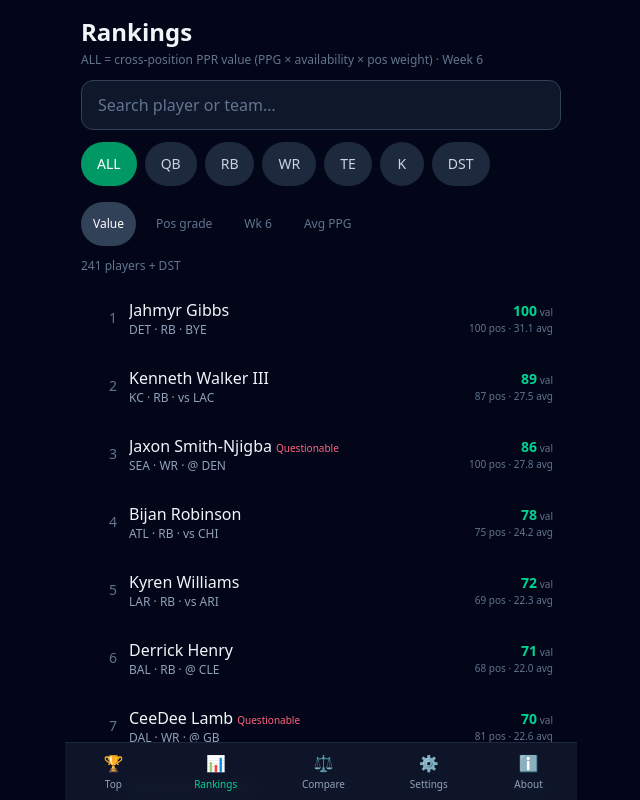
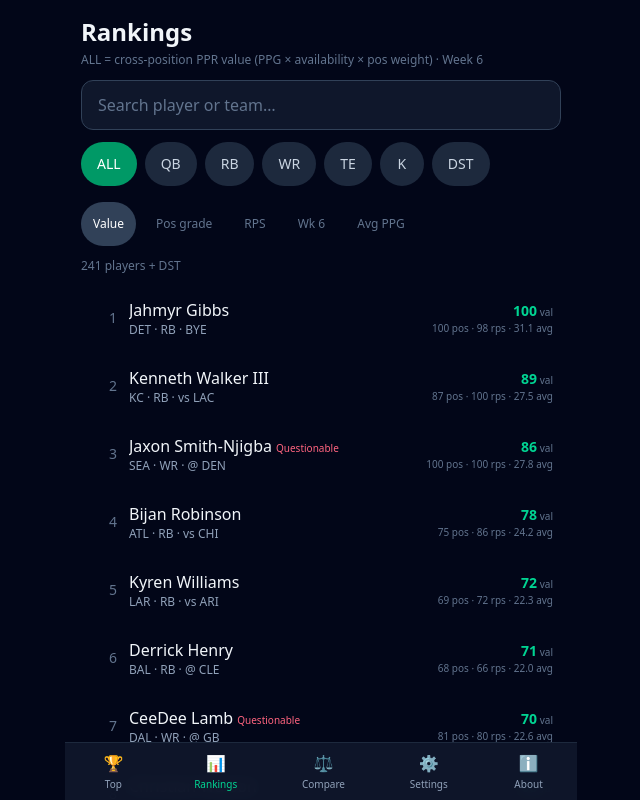
Before and after one commit to tuldom84/nfl-player-ratings, a React (Vite) app: page /nfl-player-ratings/rankings in a window 1280 px wide. Shown: the whole page, without its empty margins (319-959 px from the left). Built offline with nearby package versions, Linux system fonts and the light colour scheme.

Commit message:
feat: Real Position Score (RPS) — real football value by position from per-game stats

```diff
--- a/src/features/Rankings.tsx
+++ b/src/features/Rankings.tsx
@@ -5,7 +5,7 @@ import type { Position } from '../lib/types'
 
 const POSITIONS: (Position | 'ALL')[] = ['ALL', 'QB', 'RB', 'WR', 'TE', 'K', 'DST']
 
-type SortKey = 'value' | 'pos' | 'proj' | 'avg'
+type SortKey = 'value' | 'pos' | 'rps' | 'proj' | 'avg'
 
 type RankRow = {
   id: string
@@ -15,6 +15,7 @@ type RankRow = {
   displayGrade: number
   valueGrade: number
   posGrade: number
+  rps: number
   avgPts?: number
   projectedPts?: number
   availability?: number
@@ -28,7 +29,6 @@ export default function Rankings() {
   const { data, loading, error } = useDataLake()
   const [pos, setPos] = useState<Position | 'ALL'>('ALL')
   const [query, setQuery] = useState('')
-  // Persist until the user changes it — do not reset on position tab switch
   const [sortBy, setSortBy] = useState<SortKey>('value')
 
   const filtered = useMemo(() => {
@@ -45,6 +45,7 @@ export default function Rankings() {
         displayGrade: d.grade,
         valueGrade: d.valueGrade ?? d.grade,
         posGrade: d.grade,
+        rps: d.rps ?? d.grade,
         avgPts: d.fantasy?.avgPts,
         projectedPts: d.fantasy?.projectedPts,
         availability: d.availability,
@@ -62,6 +63,7 @@ export default function Rankings() {
           displayGrade: p.valueGrade ?? p.grade,
           valueGrade: p.valueGrade ?? p.grade,
           posGrade: p.grade,
+          rps: p.rps ?? p.grade,
           avgPts: p.fantasy?.avgPts,
           projectedPts: p.fantasy?.projectedPts,
           availability: p.availability,
@@ -77,6 +79,7 @@ export default function Rankings() {
           displayGrade: d.valueGrade ?? d.grade,
           valueGrade: d.valueGrade ?? d.grade,
           posGrade: d.grade,
+          rps: d.rps ?? d.grade,
           avgPts: d.fantasy?.avgPts,
           projectedPts: d.fantasy?.projectedPts,
           availability: d.availability,
@@ -96,6 +99,7 @@ export default function Rankings() {
           displayGrade: p.grade,
           valueGrade: p.valueGrade ?? p.grade,
           posGrade: p.grade,
+          rps: p.rps ?? p.grade,
           avgPts: p.fantasy?.avgPts,
           projectedPts: p.fantasy?.projectedPts,
           availability: p.availability,
@@ -118,6 +122,7 @@ export default function Rankings() {
       if (sortBy === 'proj') return (b.projectedPts ?? 0) - (a.projectedPts ?? 0)
       if (sortBy === 'avg') return (b.avgPts ?? 0) - (a.avgPts ?? 0)
       if (sortBy === 'pos') return b.posGrade - a.posGrade
+      if (sortBy === 'rps') return b.rps - a.rps
       return b.valueGrade - a.valueGrade
     })
   }, [data, pos, query, sortBy])
@@ -131,11 +136,13 @@ export default function Rankings() {
     <div className="px-4 pt-4 pb-8">
       <h1 className="text-2xl font-bold mb-1">Rankings</h1>
       <p className="text-xs text-slate-500 mb-3">
-        {pos === 'ALL'
-          ? 'ALL = cross-position PPR value (PPG × availability × pos weight)'
-          : pos === 'DST'
-            ? 'DST ranked by selected sort · pos grade is relative among defenses'
-            : `${pos} ranked by selected sort · pos grade is relative among ${pos}s`}
+        {sortBy === 'rps'
+          ? 'RPS = real football value at position (not fantasy)'
+          : pos === 'ALL'
+            ? 'ALL = cross-position PPR value (PPG × availability × pos weight)'
+            : pos === 'DST'
+              ? 'DST ranked by selected sort'
+              : `${pos} ranked by selected sort`}
         {' · '}Week {week}
       </p>
 
@@ -166,6 +173,7 @@ export default function Rankings() {
           [
             { key: 'value' as const, label: 'Value' },
             { key: 'pos' as const, label: 'Pos grade' },
+            { key: 'rps' as const, label: 'RPS' },
             { key: 'proj' as const, label: `Wk ${week}` },
             { key: 'avg' as const, label: 'Avg PPG' },
           ] as const
@@ -210,7 +218,9 @@ export default function Rankings() {
                   : '—'
                 : sortBy === 'pos'
                   ? p.posGrade.toFixed(0)
-                  : p.valueGrade.toFixed(0)
+                  : sortBy === 'rps'
+                    ? p.rps.toFixed(0)
+                    : p.valueGrade.toFixed(0)
 
           const primaryUnit =
             sortBy === 'proj'
@@ -219,7 +229,9 @@ export default function Rankings() {
                 ? 'avg'
                 : sortBy === 'pos'
                   ? 'pos'
-                  : 'val'
+                  : sortBy === 'rps'
+                    ? 'rps'
+                    : 'val'
 
           const inner = (
             <>
@@ -245,6 +257,7 @@ export default function Rankings() {
                 <div className="text-[10px] text-slate-500 tabular-nums">
                   {primaryUnit !== 'val' && <>{p.valueGrade.toFixed(0)} val · </>}
                   {primaryUnit !== 'pos' && <>{p.posGrade.toFixed(0)} pos · </>}
+                  {primaryUnit !== 'rps' && <>{p.rps.toFixed(0)} rps · </>}
                   {p.avgPts != null ? `${p.avgPts.toFixed(1)} avg` : ''}
                 </div>
               </div>
--- a/src/lib/rescore.ts
+++ b/src/lib/rescore.ts
@@ -3,6 +3,7 @@
 import type { DataLake, Player, TeamDefense, Position } from './types'
 import type { ScoringSettings, BracketRow } from './scoringSettings'
 import { applyValueGrades } from './valueGrade'
+import { applyRps } from './rps'
 
 const safe = (v: unknown) => (typeof v === 'number' && !Number.isNaN(v) ? v : 0)
 
@@ -115,9 +116,7 @@ function gradeByPosition<T extends { position: Position; avgPts: number }>(
 }
 
 /**
- * If availability < 50%, divide positional grade by games missed.
- * Example: team played 5, player played 2 → missed 3 → grade / 3.
- * DST is never penalized (always plays team games).
+ * Fantasy pos-grade penalty: if availability < 50%, divide by games missed.
  */
 function applyAvailabilityPenalty(
   grade: number,
@@ -144,7 +143,7 @@ function resolveTeamGames(p: Player): number {
   )
 }
 
-/** Recompute fantasy points, grades, and value grades from raw stats + settings. */
+/** Recompute fantasy points, grades, RPS, and value grades from raw stats + settings. */
 export function applyScoringSettings(lake: DataLake, settings: ScoringSettings): DataLake {
   const players: Player[] = lake.players.map((p) => {
     const seasonPts = scorePlayer(p.stats, p.position, settings)
@@ -212,7 +211,6 @@ export function applyScoringSettings(lake: DataLake, settings: ScoringSettings):
     }
   })
 
-  // Position grades from new avgPts, then availability penalty
   const gradedPlayers = gradeByPosition(
     players.map((p) => ({
       id: p.id,
@@ -238,7 +236,6 @@ export function applyScoringSettings(lake: DataLake, settings: ScoringSettings):
   }))
   const gradedDst = gradeByPosition(dstAvgs)
   const dstGradeMap = new Map(gradedDst.map((g) => [g.id, g]))
-  // DST: no availability penalty (they play every team game)
   let defensesWithGrade = defenses.map((d) => {
     const g = dstGradeMap.get(d.id)
     return g ? { ...d, grade: g.grade, gradeLabel: g.gradeLabel } : d
@@ -247,7 +244,6 @@ export function applyScoringSettings(lake: DataLake, settings: ScoringSettings):
     .sort((a, b) => b.grade - a.grade)
     .map((d, i) => ({ ...d, rank: i + 1 }))
 
-  // Rank pos within position for players (after penalty)
   const byPos = new Map<Position, Player[]>()
   for (const p of playersWithGrade) {
     const list = byPos.get(p.position) || []
@@ -262,9 +258,11 @@ export function applyScoringSettings(lake: DataLake, settings: ScoringSettings):
     })
   }
 
-  return applyValueGrades({
+  // Fantasy value grades, then real-football RPS (independent of scoring settings)
+  const withValue = applyValueGrades({
     ...lake,
     players: rankedPlayers,
     defenses: defensesWithGrade,
   })
+  return applyRps(withValue)
 }
--- /dev/null
+++ b/src/lib/rps.ts
@@ -0,0 +1,287 @@
+/**
+ * Real Position Score (RPS) — real football value at position (not fantasy).
+ * Uses per-game averages. Separate weights per position.
+ * Availability penalty only if player missed more than 80% of team games.
+ *
+ * Note: ESPN QBR is not in the public data lake; NFL passer rating is computed
+ * from completions/attempts/yards/TDs/INTs and weighted as the primary efficiency metric.
+ */
+
+import type { DataLake, Player, TeamDefense, Position, PlayerStats } from './types'
+
+const safe = (v: unknown) => (typeof v === 'number' && !Number.isNaN(v) ? v : 0)
+
+function pg(total: number, games: number): number {
+  return total / Math.max(games, 1)
+}
+
+/** Official NFL passer rating (0–158.3). */
+export function nflPasserRating(
+  completions: number,
+  attempts: number,
+  yards: number,
+  tds: number,
+  ints: number
+): number {
+  if (attempts <= 0) return 0
+  const clamp = (x: number) => Math.min(2.375, Math.max(0, x))
+  const a = clamp(((completions / attempts) - 0.3) * 5)
+  const b = clamp(((yards / attempts) - 3) * 0.25)
+  const c = clamp((tds / attempts) * 20)
+  const d = clamp(2.375 - (ints / attempts) * 25)
+  return Math.round(((a + b + c + d) / 6) * 1000) / 10
+}
+
+function gradeLabel(score: number): string {
+  if (score >= 90) return 'Elite'
+  if (score >= 75) return 'Great'
+  if (score >= 55) return 'Solid'
+  if (score >= 35) return 'Average'
+  return 'Below'
+}
+
+function normalize(values: number[]): number[] {
+  if (!values.length) return []
+  const mn = Math.min(...values)
+  const mx = Math.max(...values)
+  const range = mx - mn || 1
+  return values.map((v) => ((v - mn) / range) * 100)
+}
+
+/** Raw RPS before position-relative normalization (higher = better). */
+export function rawRps(position: Position, stats: PlayerStats, games: number): number {
+  const g = Math.max(games, 1)
+  const st = stats as Record<string, number | undefined>
+
+  if (position === 'QB') {
+    const att = safe(stats.passAtt)
+    const cmp = safe(stats.completions)
+    const pYds = safe(stats.passYds)
+    const pTD = safe(stats.passTDs)
+    const ints = safe(stats.interceptions)
+    const rating = nflPasserRating(cmp, att, pYds, pTD, ints)
+    const compPct = att > 0 ? (cmp / att) * 100 : 0
+    const ypa = att > 0 ? pYds / att : 0
+    // Per-game rates
+    const passYpg = pg(pYds, g)
+    const passTDpg = pg(pTD, g)
+    const rushYpg = pg(safe(stats.rushYds), g)
+    const rushTDpg = pg(safe(stats.rushTDs), g)
+    const intPg = pg(ints, g)
+    const sackPg = pg(safe(stats.sacks), g) // times sacked
+    // Fumbles not in lake yet — reserved weight 0
+    const fumPg = pg(safe(st.fumblesLost), g)
+
+    // Pass TDs worth 3× rush TDs in production component
+    const tdProduction = passTDpg * 3 + rushTDpg * 1
+
+    // Weights: efficiency (rating/QBR-proxy) dominant, then volume, TDs, negatives
+    return (
+      rating * 0.35 + // passer rating stands in for QBR-heavy efficiency
+      compPct * 0.12 +
+      ypa * 8 * 0.1 +
+      passYpg * 0.08 +
+      tdProduction * 12 +
+      rushYpg * 0.06 +
+      intPg * -25 + // high negative
+      fumPg * -20 +
+      sackPg * -3
+    )
+  }
+
+  if (position === 'RB') {
+    const carries = safe(stats.carries)
+    const rushYds = safe(stats.rushYds)
+    const rushTD = safe(stats.rushTDs)
+    const rec = safe(stats.receptions)
+    const recYds = safe(stats.recYds)
+    const recTD = safe(stats.recTDs)
+    const ypc = carries > 0 ? rushYds / carries : 0
+    const rushYpg = pg(rushYds, g)
+    const rushTDpg = pg(rushTD, g)
+    const recYpg = pg(recYds, g)
+    const recPg = pg(rec, g)
+    const recTDpg = pg(recTD, g)
+    const fumPg = pg(safe(st.fumblesLost), g)
+
+    return (
+      rushYpg * 0.35 +
+      ypc * 8 +
+      rushTDpg * 18 +
+      recYpg * 0.2 +
+      recPg * 4 +
+      recTDpg * 14 +
+      fumPg * -18
+    )
+  }
+
+  if (position === 'WR') {
+    const targets = safe(stats.targets)
+    const rec = safe(stats.receptions)
+    const recYds = safe(stats.recYds)
+    const recTD = safe(stats.recTDs)
+    const catchRate = targets > 0 ? rec / targets : 0
+    const ypr = rec > 0 ? recYds / rec : 0
+    const recYpg = pg(recYds, g)
+    const recPg = pg(rec, g)
+    const tgtPg = pg(targets, g)
+    const tdPg = pg(recTD, g)
+    const rushYpg = pg(safe(stats.rushYds), g)
+    const rushTDpg = pg(safe(stats.rushTDs), g)
+
+    return (
+      recYpg * 0.4 +
+      ypr * 3 +
+      catchRate * 40 +
+      tdPg * 22 +
+      recPg * 3 +
+      tgtPg * 1.5 +
+      rushYpg * 0.15 +
+      rushTDpg * 10
+    )
+  }
+
+  if (position === 'TE') {
+    const targets = safe(stats.targets)
+    const rec = safe(stats.receptions)
+    const recYds = safe(stats.recYds)
+    const recTD = safe(stats.recTDs)
+    const catchRate = targets > 0 ? rec / targets : 0
+    const ypr = rec > 0 ? recYds / rec : 0
+    const recYpg = pg(recYds, g)
+    const recPg = pg(rec, g)
+    const tdPg = pg(recTD, g)
+
+    // TEs: yards + TD + reliability (catch rate) weighted higher than pure volume targets
+    return (
+      recYpg * 0.45 +
+      ypr * 3.5 +
+      catchRate * 45 +
+      tdPg * 24 +
+      recPg * 4
+    )
+  }
+
+  if (position === 'K') {
+    const fgMade =
+      safe(st.fgMade1_19) +
+      safe(st.fgMade20_29) +
+      safe(st.fgMade30_39) +
+      safe(st.fgMade40_49) +
+      safe(st.fgMade50_59) +
+      safe(st.fgMade60) +
+      safe(stats.fgMade)
+    // Prefer distance-aware made count if buckets exist
+    const madeBuckets =
+      safe(st.fgMade1_19) +
+      safe(st.fgMade20_29) +
+      safe(st.fgMade30_39) +
+      safe(st.fgMade40_49) +
+      safe(st.fgMade50_59) +
+      safe(st.fgMade60)
+    const made = madeBuckets > 0 ? madeBuckets : safe(stats.fgMade)
+    const att = safe(stats.fgAtt) || made
+    const fgPct = att > 0 ? made / att : 0
+    const longMade = safe(st.fgMade50_59) + safe(st.fgMade60)
+    const fgPg = pg(made, g)
+    const longPg = pg(longMade, g)
+    const xpPg = pg(safe(stats.xpMade), g)
+    const missPg = pg(Math.max(0, att - made), g)
+
+    return fgPct * 50 + fgPg * 12 + longPg * 18 + xpPg * 4 + missPg * -15
+  }
+
+  // DST
+  if (position === 'DST') {
+    const paPg = pg(safe(stats.ptsAllowed), g)
+    const yaPg = pg(safe(stats.yardsAllowed), g)
+    const sackPg = pg(safe(stats.sacks), g)
+    const intPg = pg(safe(stats.ints), g)
+    const frPg = pg(safe(stats.fumblesRec), g)
+    const ffPg = pg(safe(st.fumblesForced), g)
+    const tdPg = pg(safe(stats.defTDs), g)
+    const safetyPg = pg(safe(st.safeties), g)
+    // Invert allowed stats (lower allowed = higher score)
+    return (
+      (30 - paPg) * 2.5 +
+      (400 - yaPg) * 0.08 +
+      sackPg * 12 +
+      (intPg + frPg) * 18 +
+      ffPg * 6 +
+      tdPg * 25 +
+      safetyPg * 15
+    )
+  }
+
+  return 0
+}
+
+/**
+ * Only penalize if availability < 20% (missed more than 80% of team games).
+ * Divide RPS by games missed in that case.
+ */
+function availabilityAdjust(
+  score: number,
+  gamesPlayed: number,
+  teamGames: number
+): number {
+  const tgp = Math.max(teamGames, 1)
+  const gp = Math.max(0, gamesPlayed)
+  const availability = gp / tgp
+  if (availability >= 0.2) return score
+  const missed = Math.max(1, tgp - gp)
+  return score / missed
+}
+
+export function applyRps(lake: DataLake): DataLake {
+  type Row = { kind: 'player' | 'dst'; index: number; position: Position; raw: number }
+
+  const rows: Row[] = []
+
+  lake.players.forEach((p, index) => {
+    const games = Math.max(
+      1,
+      p.stats.gamesPlayed || p.fantasy?.gamesPlayed || p.fantasy?.games || 1
+    )
+    const teamGames = Math.max(
+      games,
+      p.stats.teamGamesPlayed || p.fantasy?.teamGamesPlayed || games
+    )
+    let raw = rawRps(p.position, p.stats, games)
+    raw = availabilityAdjust(raw, games, teamGames)
+    rows.push({ kind: 'player', index, position: p.position, raw })
+  })
+
+  lake.defenses.forEach((d, index) => {
+    const games = Math.max(1, d.stats.gamesPlayed || d.fantasy?.games || 1)
+    // DST always fully available for RPS
+    const raw = rawRps('DST', d.stats, games)
+    rows.push({ kind: 'dst', index, position: 'DST', raw })
+  })
+
+  // Normalize within each position
+  const byPos = new Map<Position, Row[]>()
+  for (const r of rows) {
+    const list = byPos.get(r.position) || []
+    list.push(r)
+    byPos.set(r.position, list)
+  }
+
+  const players = lake.players.map((p) => ({ ...p }))
+  const defenses = lake.defenses.map((d) => ({ ...d }))
+
+  for (const [, group] of byPos) {
+    const norms = normalize(group.map((r) => r.raw))
+    group.forEach((r, i) => {
+      const rps = Math.round(norms[i] * 10) / 10
+      const rpsLabel = gradeLabel(rps)
+      if (r.kind === 'player') {
+        players[r.index] = { ...players[r.index], rps, rpsLabel }
+      } else {
+        defenses[r.index] = { ...defenses[r.index], rps, rpsLabel }
+      }
+    })
+  }
+
+  return { ...lake, players, defenses }
+}
```
Also changed, not shown: src/lib/types.ts (+15 -0 lines).
